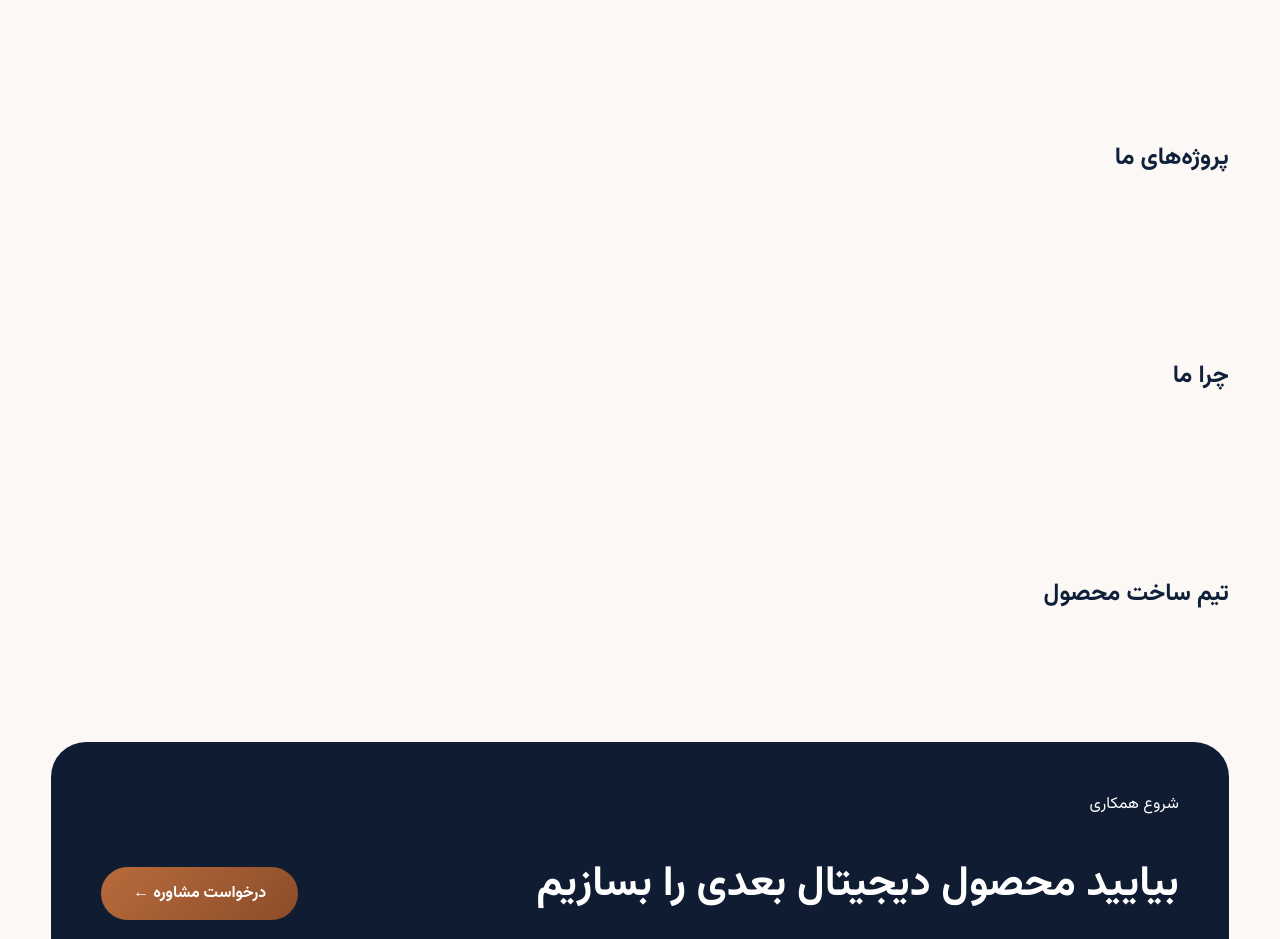
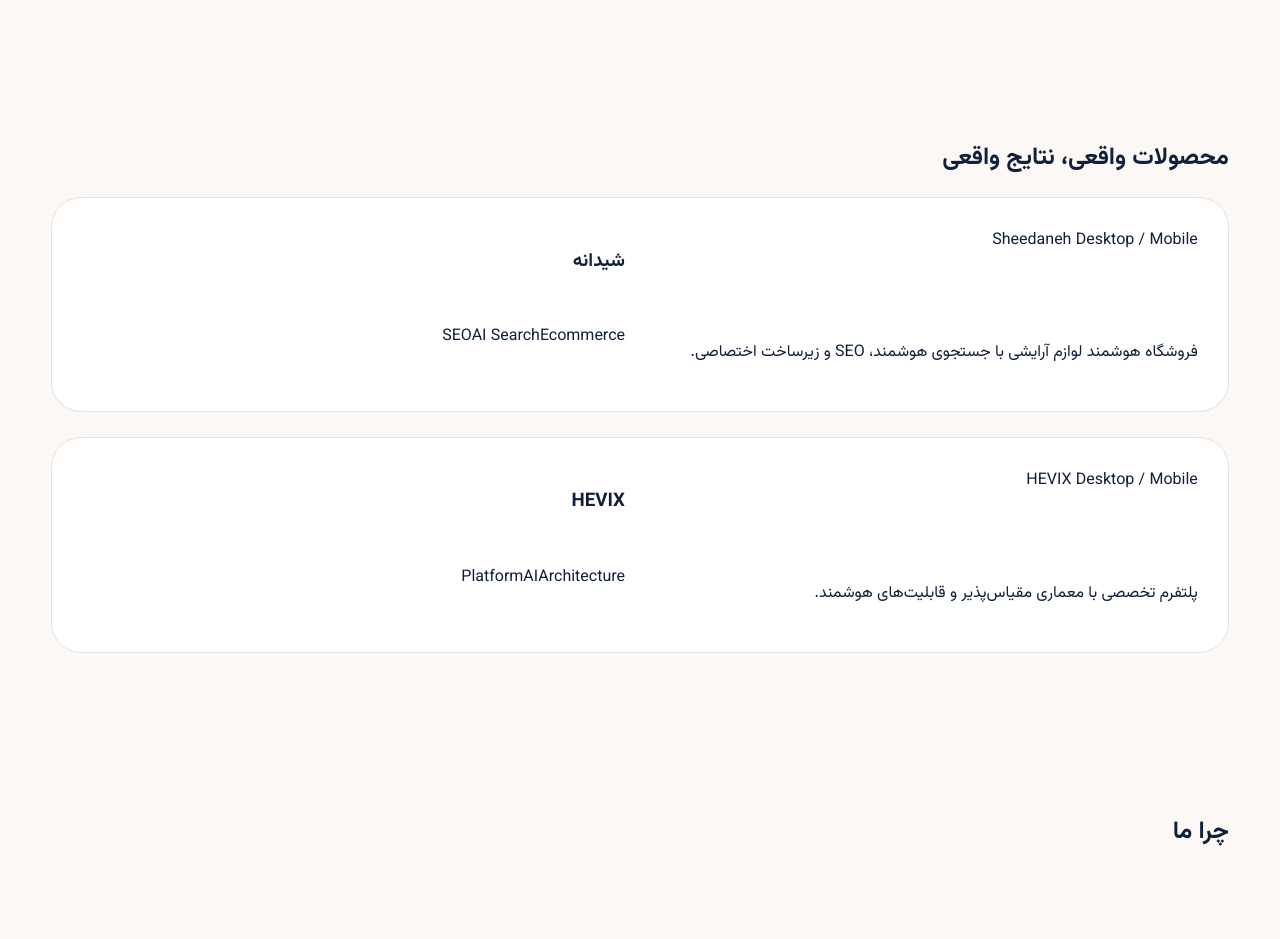
Before and after one commit to zohreksh/smartpilot, a Nuxt app: page / in a window 1280 px wide. Shown: the part 1300-2239 px from the top of the page. Built offline with nearby package versions, Linux system fonts and the light colour scheme.

Commit message:
feat: build projects showcase section

```diff
--- a/components/sections/ProjectsSection.vue
+++ b/components/sections/ProjectsSection.vue
@@ -1,7 +1,21 @@
 <template>
-  <section class="section">
+  <section class="section projects-section">
     <div class="container">
-      <h2>پروژه‌های ما</h2>
+      <h2>محصولات واقعی، نتایج واقعی</h2>
+      <div class="projects-grid">
+        <article class="project-card">
+          <div class="project-image">Sheedaneh Desktop / Mobile</div>
+          <h3>شیدانه</h3>
+          <p>فروشگاه هوشمند لوازم آرایشی با جستجوی هوشمند، SEO و زیرساخت اختصاصی.</p>
+          <div class="tags"><span>SEO</span><span>AI Search</span><span>Ecommerce</span></div>
+        </article>
+        <article class="project-card">
+          <div class="project-image">HEVIX Desktop / Mobile</div>
+          <h3>HEVIX</h3>
+          <p>پلتفرم تخصصی با معماری مقیاس‌پذیر و قابلیت‌های هوشمند.</p>
+          <div class="tags"><span>Platform</span><span>AI</span><span>Architecture</span></div>
+        </article>
+      </div>
     </div>
   </section>
 </template>
```
